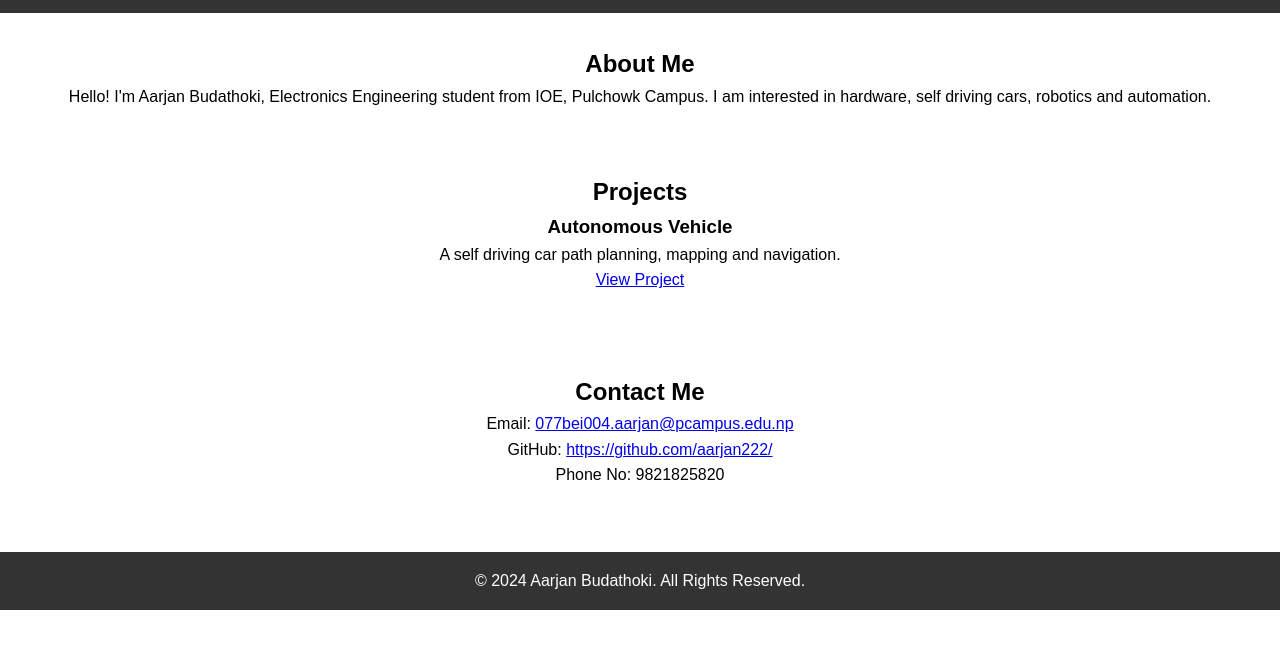
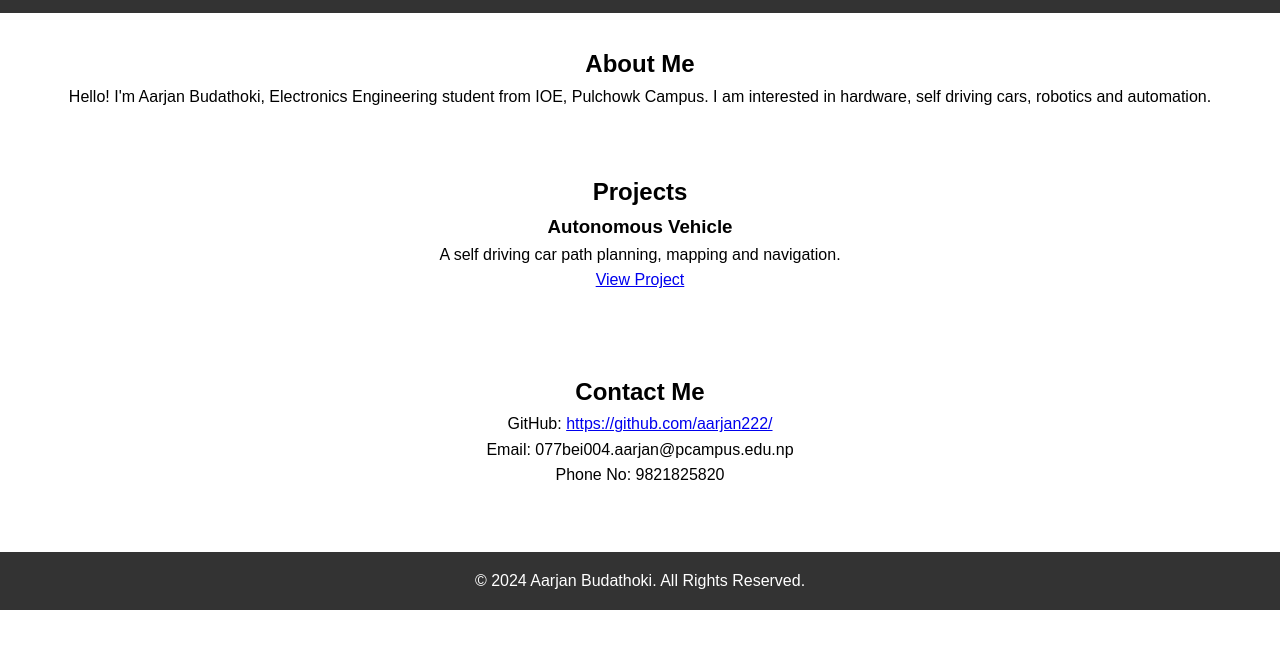
Before and after one commit to aarjan222/aarjanbudathoki.com.np, a plain HTML site: page index.html in a window 1280 px wide. Shown: the part 129-778 px from the top of the page. Drawn offline with Linux system fonts and the light colour scheme.

Commit message:
Update index.html

```diff
--- a/index.html
+++ b/index.html
@@ -38,8 +38,8 @@
 
     <section id="contact">
         <h2>Contact Me</h2>
-        <p>Email: <a href="077bei004.aarjan@pcampus.edu.np">077bei004.aarjan@pcampus.edu.np</a></p>
         <p>GitHub: <a href="https://github.com/aarjan222/">https://github.com/aarjan222/</a></p>
+        <p>Email: 077bei004.aarjan@pcampus.edu.np</p>
         <p>Phone No: 9821825820</p>
     </section>
 
```
